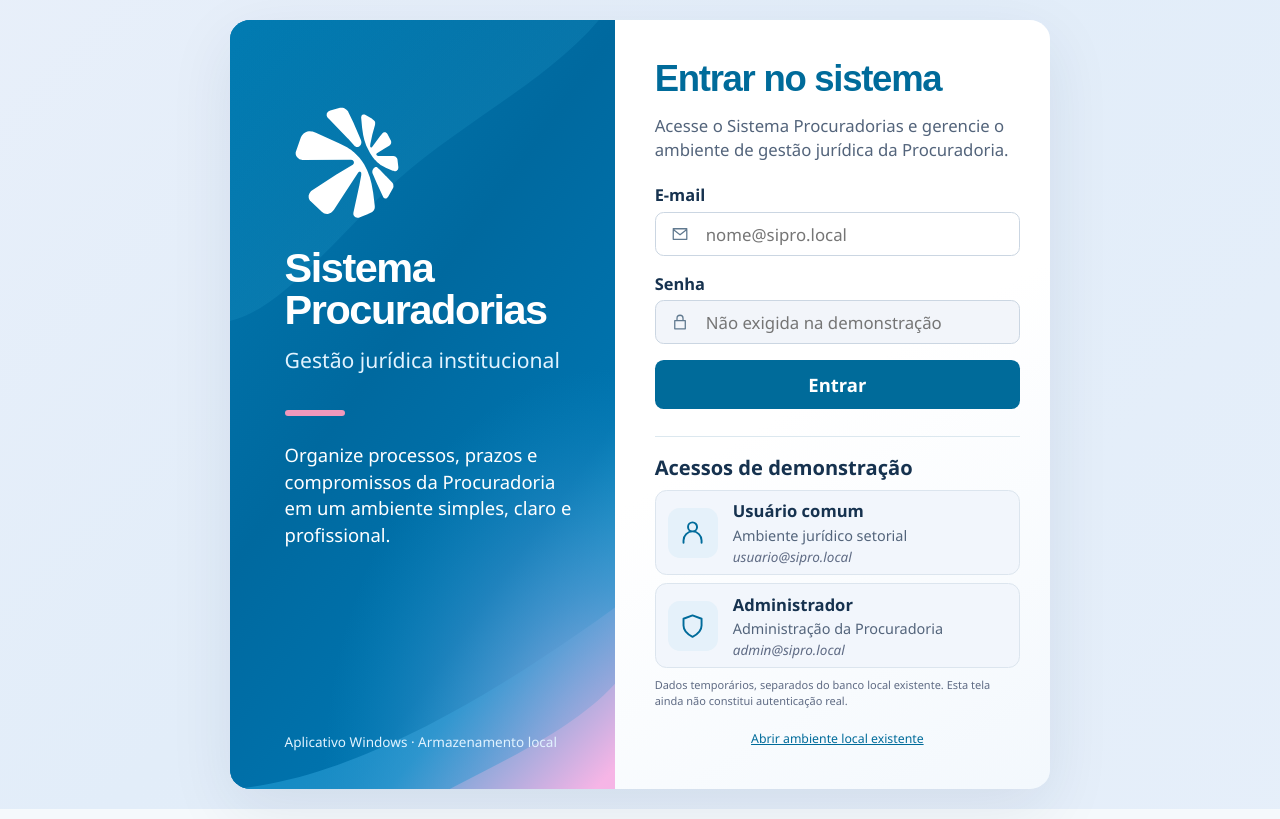
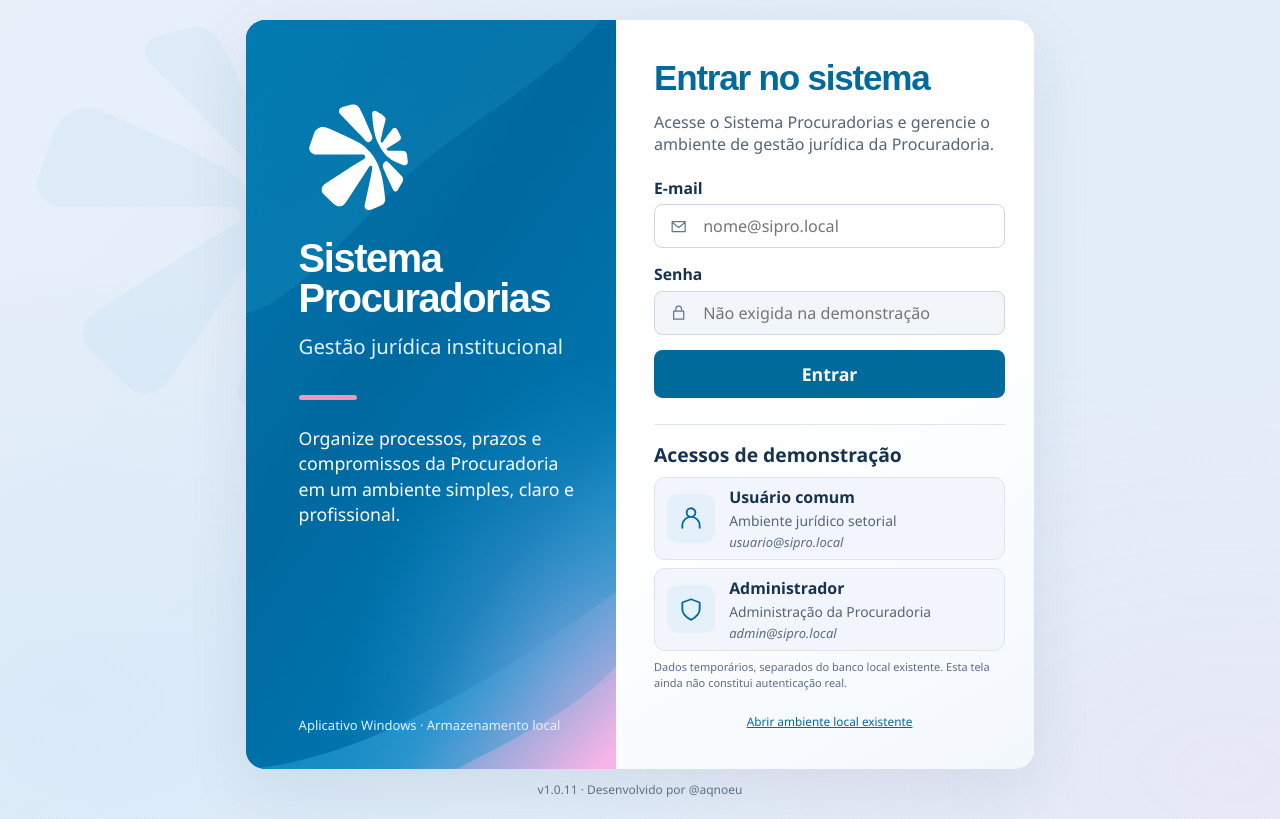
Before and after one commit to aqnoeu/sispro, a React (Vite) app: page /#/login in a window 1280 px wide. Built offline with nearby package versions, Linux system fonts and the light colour scheme.

Commit message:
1.0.11 — fundo discreto e créditos centralizados no login

```diff
--- a/package.json
+++ b/package.json
@@ -1,7 +1,7 @@
 {
   "name": "sipro",
   "private": true,
-  "version": "1.0.10",
+  "version": "1.0.11",
   "type": "module",
   "scripts": {
     "dev": "vite",
--- a/src/pages/LoginPage.jsx
+++ b/src/pages/LoginPage.jsx
@@ -1,4 +1,5 @@
 import { useState } from 'react'
+import { version } from '../../package.json'
 import { Navigate, useNavigate } from 'react-router-dom'
 import { useAuth } from '../contexts/useAuth'
 import logo from '../assets/sipro.svg'
@@ -75,6 +76,7 @@ export function LoginPage() {
           </div>
         </section>
       </div>
+      <footer className="login-credits">v{version} · Desenvolvido por @aqnoeu</footer>
     </main>
   )
 }
--- a/src/styles/experience.css
+++ b/src/styles/experience.css
@@ -195,3 +195,16 @@ button:disabled { cursor:not-allowed; }
  .sipro-auth-layout .auth-demo { margin-top:2cqw; padding-top:1.4cqw; }
  .sipro-auth-layout .auth-demo__user { min-height:7.5cqw; }
 }
+
+/* Approved subtle background and centered credit; keep footer in document flow. */
+.auth-page { isolation:isolate; position:relative; grid-template-rows:minmax(min-content,1fr) auto; row-gap:12px; background-color:#e6effa; }
+.auth-page::before { content:''; position:absolute; z-index:-1; inset:0; pointer-events:none; background:radial-gradient(ellipse at 96% 94%,#ef98bc12,transparent 39%),radial-gradient(ellipse at 5% 85%,#0098d60b,transparent 45%); }
+.auth-page::after { content:''; position:absolute; z-index:-1; pointer-events:none; top:0; left:0; width:min(34vw,540px); height:min(54vh,540px); background:#0098d6; mask:url('../assets/sipro.svg') left top/contain no-repeat; opacity:.035; }
+.login-credits { text-align:center; color:#61758a; font-size:12px; font-weight:400; line-height:18px; padding:0 12px; margin:0; }
+@media(min-width:900px) {
+ .auth-layout.sipro-auth-layout { width:min(1128px,calc(100% - 48px),max(720px,calc((100dvh - 70px) * 1.08))); }
+}
+@media(max-width:899px) {
+ .auth-page::after { width:55vw; height:40vh; }
+ .login-credits { font-size:11px; }
+}
```
Also changed, not shown: 2 other files (tests, documents, lock files or other folders).
